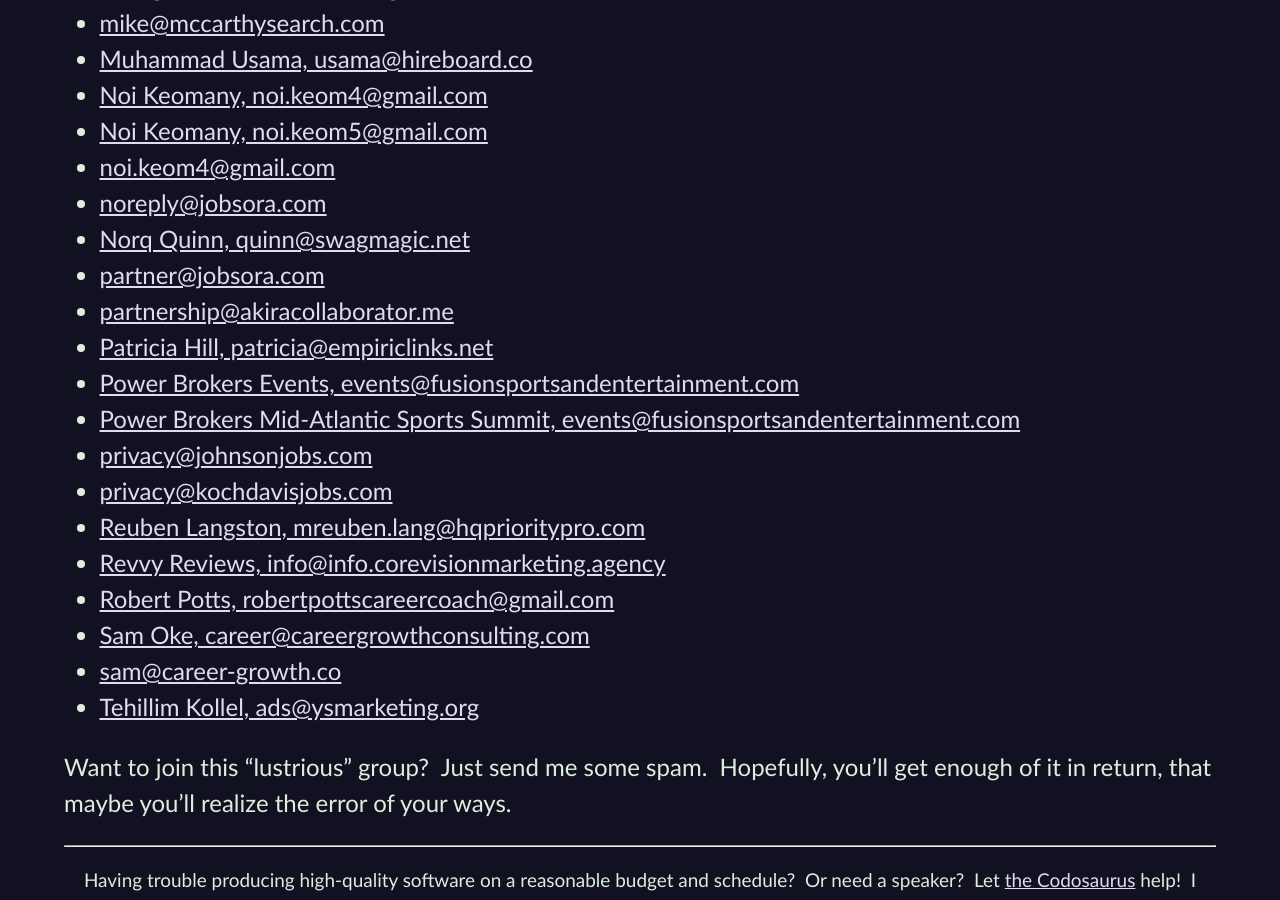
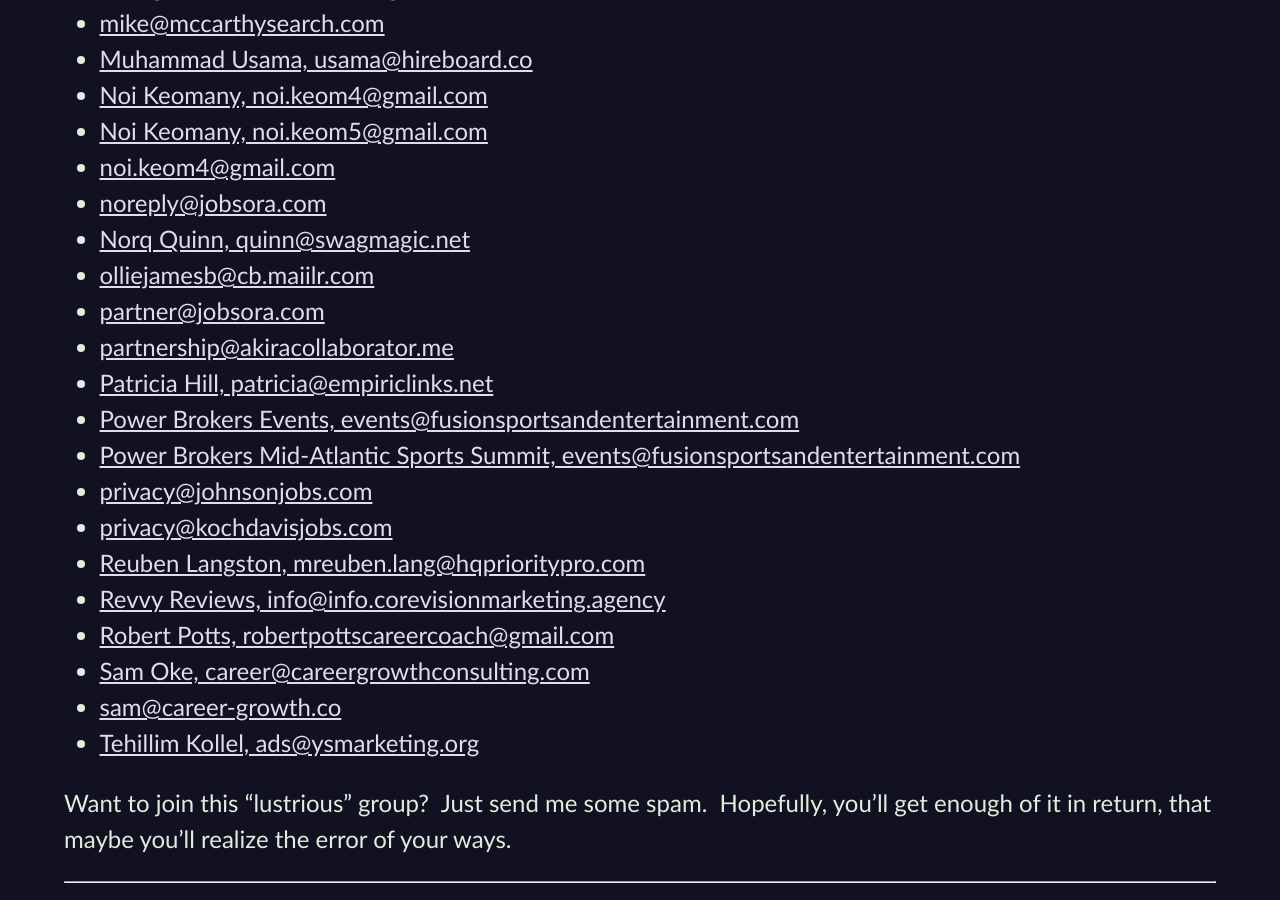
Before and after one commit to CodosaurusLLC/CodosaurusLLC.github.io, a Jekyll site: the page built from spambait.md, in a window 1280 px wide and 900 px high, scrolled down 1377 px. Built offline with Jekyll 4.4.1, drawn with Linux system fonts in a browser that asks for light colours; our own code applies the rules of GitHub Pages for plain Markdown files.

Commit message:
add spammer

```diff
--- a/spambait.md
+++ b/spambait.md
@@ -39,6 +39,7 @@
 - [noi.keom4@gmail.com](mailto:noi.keom4@gmail.com)
 - [noreply@jobsora.com](mailto:noreply@jobsora.com)
 - [Norq Quinn, quinn@swagmagic.net](mailto:nora.quinn@swagmagic.net)
+- [olliejamesb@cb.maiilr.com](mailto:olliejamesb@cb.maiilr.com)
 - [partner@jobsora.com](mailto:partner@jobsora.com)
 - [partnership@akiracollaborator.me](mailto:partnership@akiracollaborator.me)
 - [Patricia Hill, patricia@empiriclinks.net](mailto:patricia@empiriclinks.net)
```
